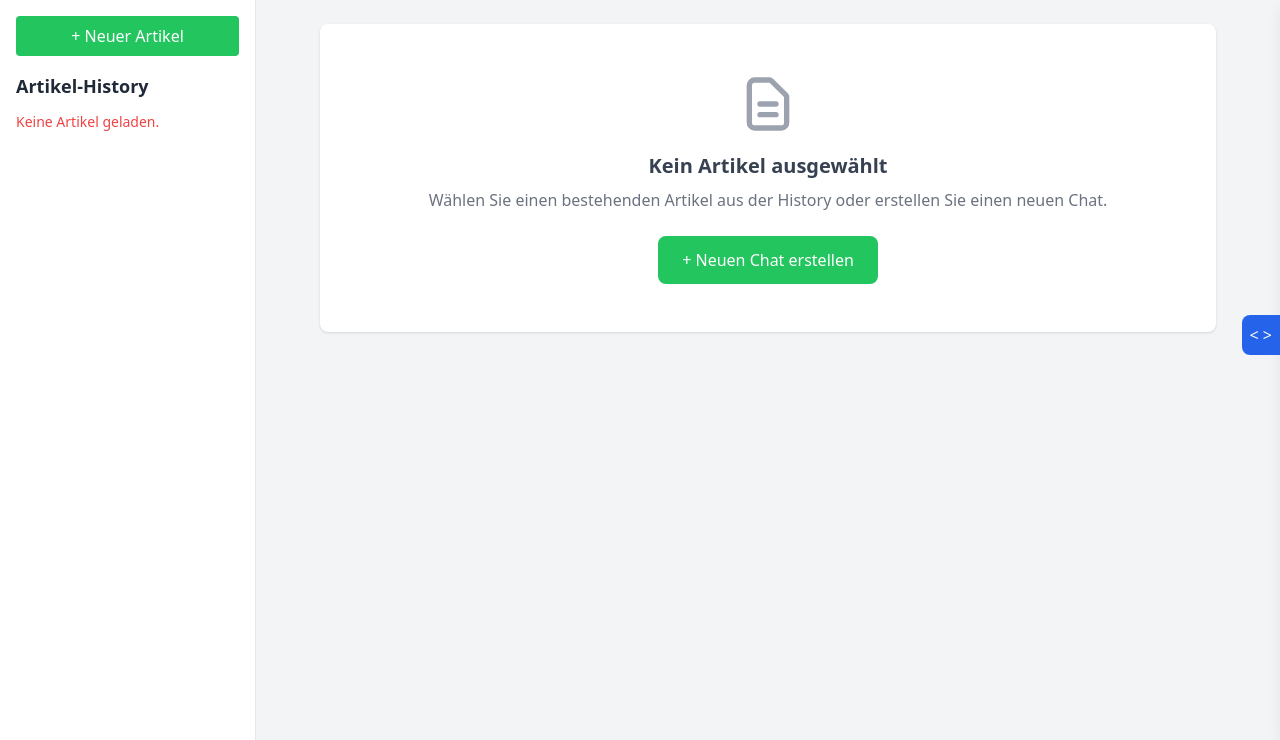
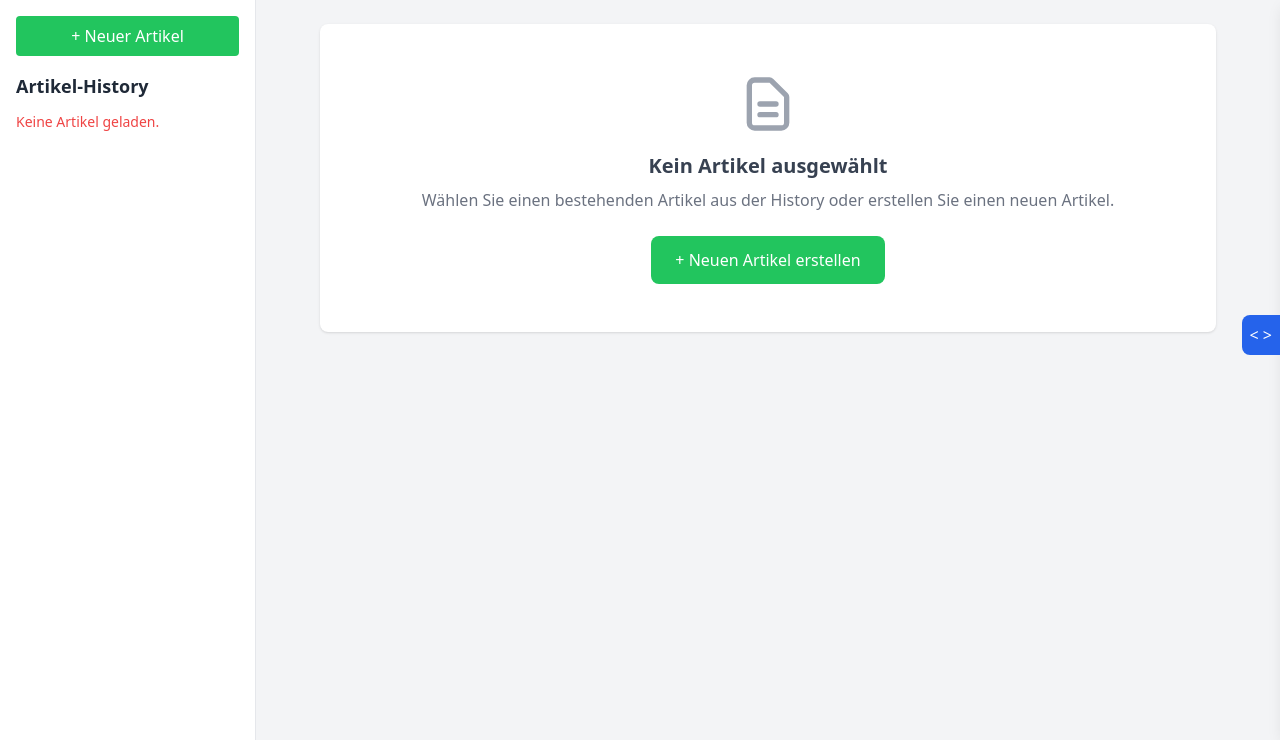
Before and after one commit to Fierl/masterarbeit, a Flask app: template templates/create.html in a window 1280 px wide. Shown: the part 65-805 px from the top of the page. Run offline with Flask 3, Linux system fonts and the light colour scheme; the template is opened without the code that fills it, so the values that code supplies are empty; parts of the project's set-up code (start-up, migrations or seed data) failed here and were passed over; some libraries are stand-ins or nearby versions.

Commit message:
Update overlay text to replace "Chat" with "Artikel" for consistency in terminology

```diff
--- a/templates/create.html
+++ b/templates/create.html
@@ -46,9 +46,9 @@
           <path stroke-linecap="round" stroke-linejoin="round" stroke-width="2" d="M9 12h6m-6 4h6m2 5H7a2 2 0 01-2-2V5a2 2 0 012-2h5.586a1 1 0 01.707.293l5.414 5.414a1 1 0 01.293.707V19a2 2 0 01-2 2z" />
         </svg>
         <h2 class="text-xl font-semibold text-gray-700 mb-2">Kein Artikel ausgewählt</h2>
-        <p class="text-gray-500 mb-6">Wählen Sie einen bestehenden Artikel aus der History oder erstellen Sie einen neuen Chat.</p>
+        <p class="text-gray-500 mb-6">Wählen Sie einen bestehenden Artikel aus der History oder erstellen Sie einen neuen Artikel.</p>
         <button id="createNewFromOverlay" class="bg-green-500 hover:bg-green-600 text-white px-6 py-3 rounded-lg transition font-medium">
-          + Neuen Chat erstellen
+          + Neuen Artikel erstellen
         </button>
       </div>
 
```
